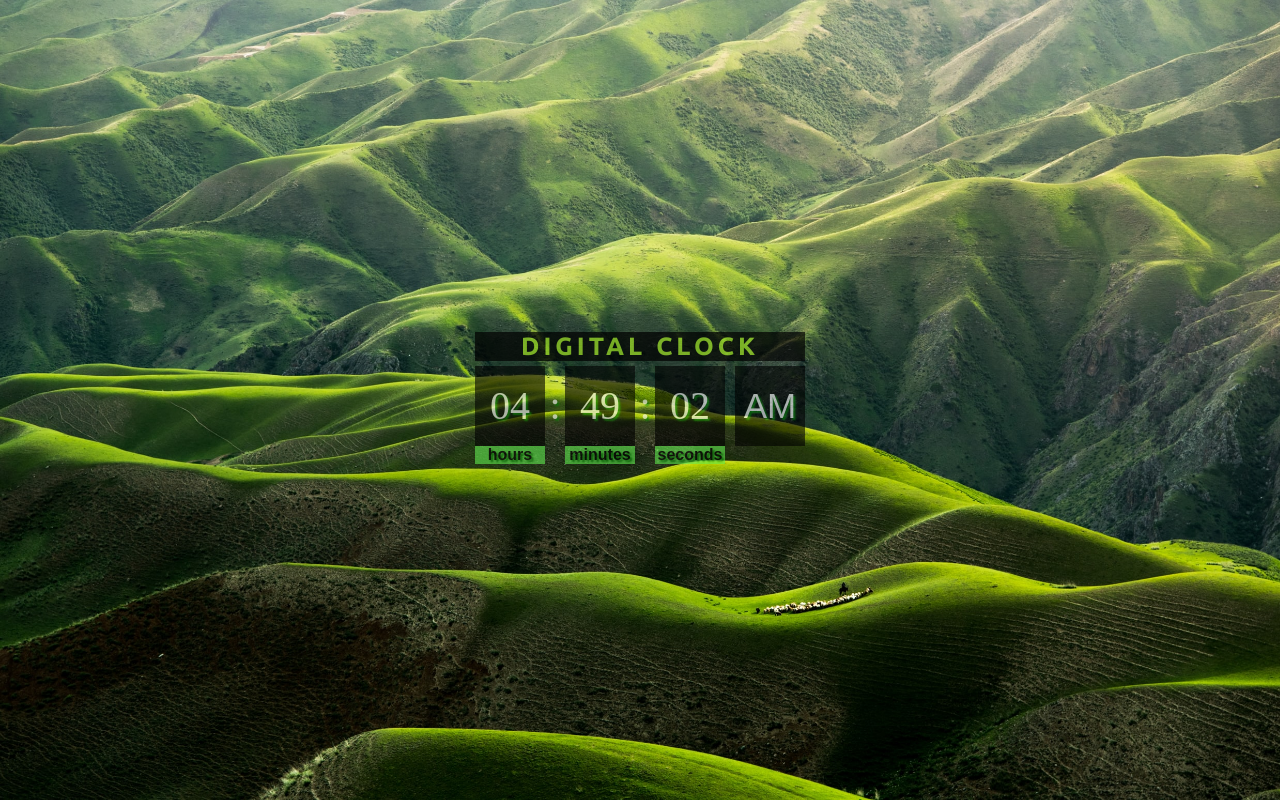
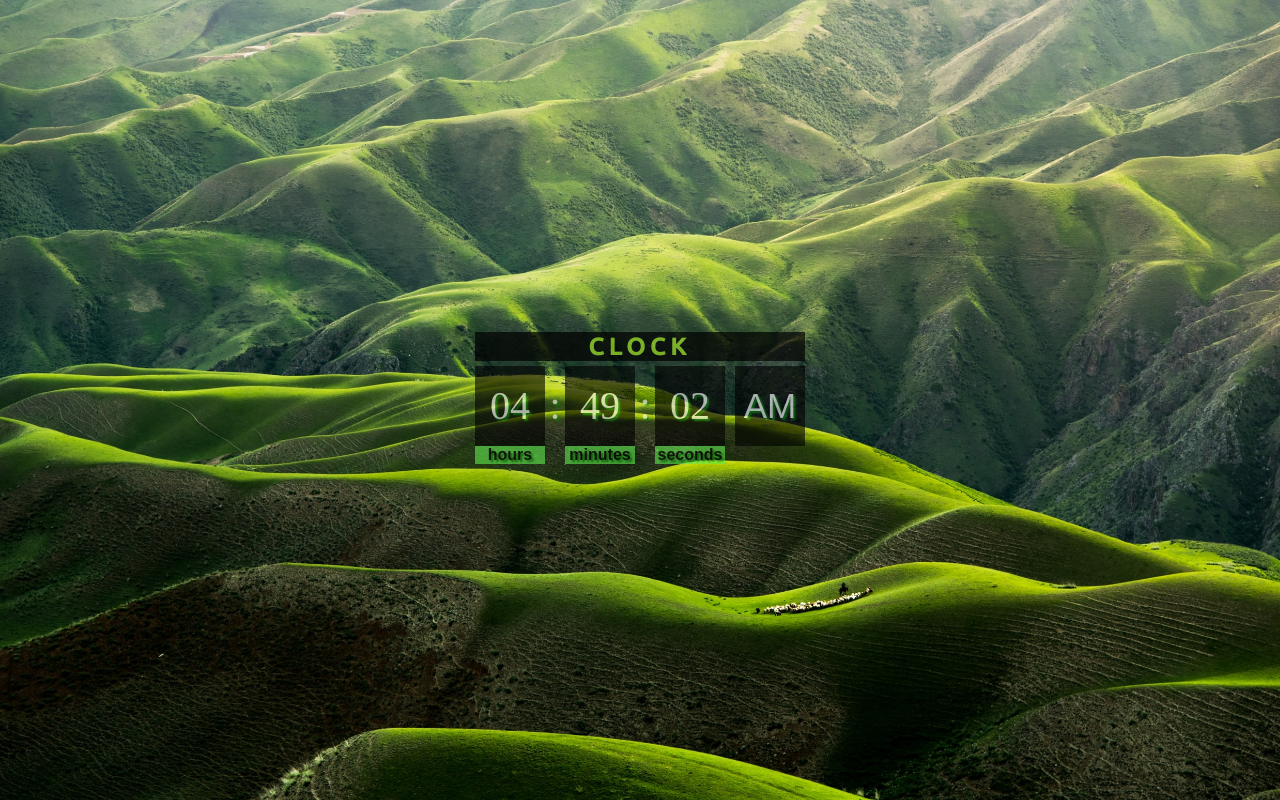
Before and after one commit to nitinKumar081/digital_clock, a plain HTML site: page index.html in a window 1280 px wide. Drawn offline with Linux system fonts and the light colour scheme; a web font is replaced by a local one.

Commit message:
text change digital clock to clock

```diff
--- a/index.html
+++ b/index.html
@@ -16,7 +16,7 @@
 
 <body>
 
-    <h2 id="clock">Digital Clock</h2>
+    <h2 id="clock">Clock</h2>
     <div class="clock">
 
         <div>
```
